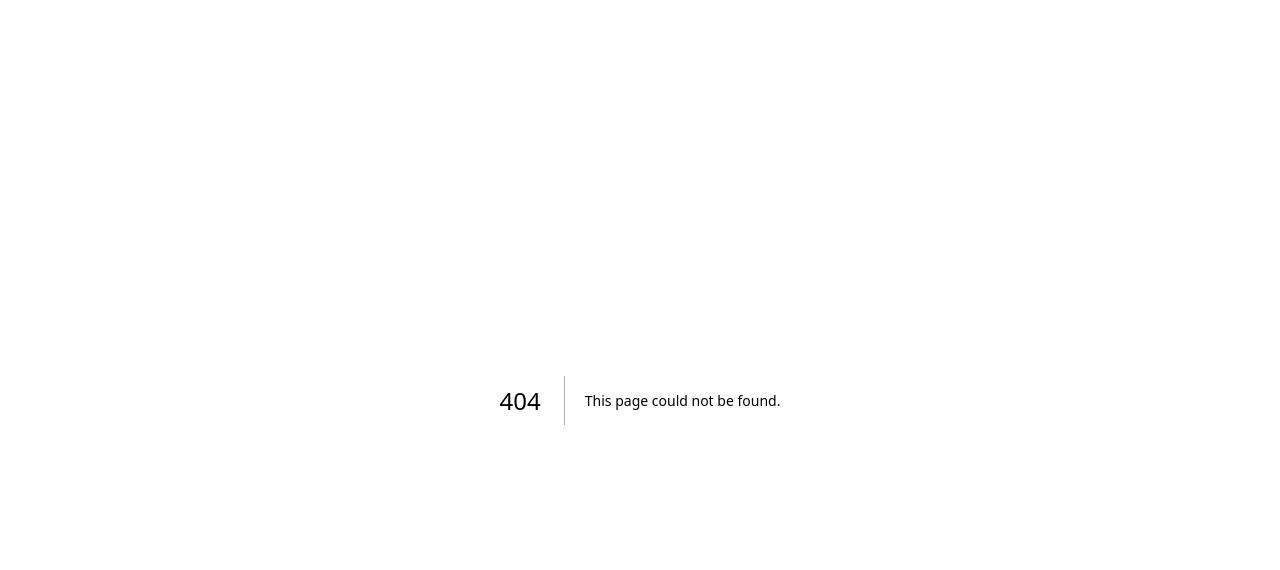
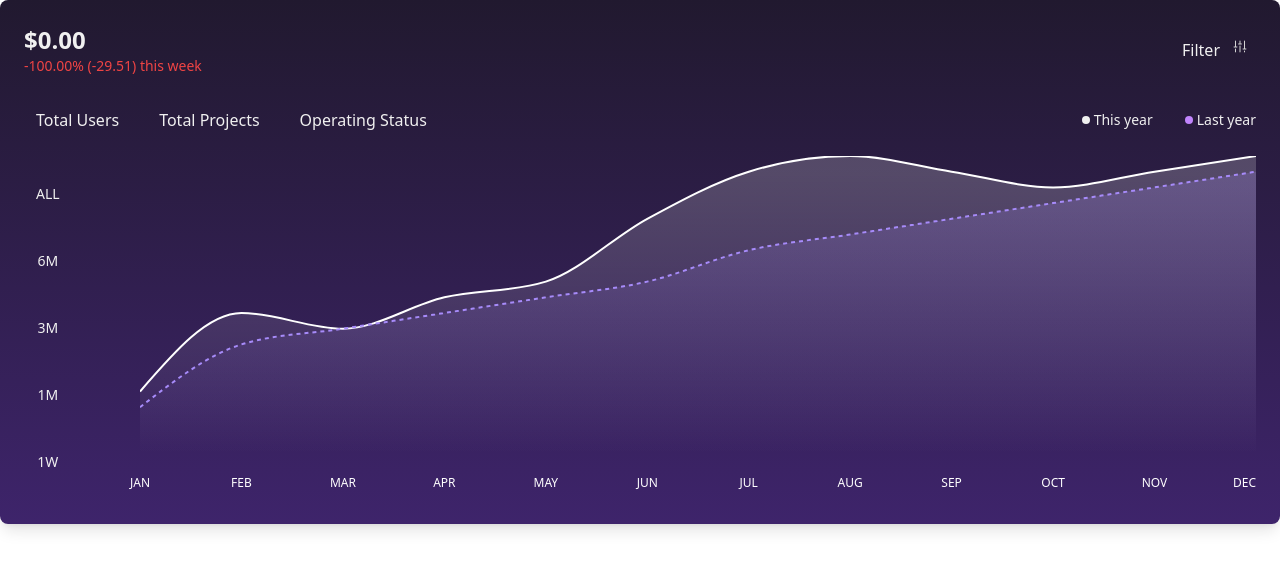
Before and after one commit to stephanniegb/ZeroXBridge_Frontend, a Next.js app: page /dash-header in a window 1280 px wide. Before the commit this address had no page. Shown: the top 570 px of the page. Built offline with nearby package versions, Linux system fonts and the light colour scheme.

Commit message:
Header component

```diff
--- /dev/null
+++ b/app/components/headers.tsx
@@ -0,0 +1,161 @@
+"use client"
+import Image from "next/image";
+import { Area, AreaChart, ResponsiveContainer, Tooltip, XAxis, YAxis } from "recharts"
+
+const data = [
+  { month: "JAN", thisYear: 1000, lastYear: 800 },
+  { month: "FEB", thisYear: 2000, lastYear: 1600 },
+  { month: "MAR", thisYear: 1800, lastYear: 1800 },
+  { month: "APR", thisYear: 2200, lastYear: 2000 },
+  { month: "MAY", thisYear: 2400, lastYear: 2200 },
+  { month: "JUN", thisYear: 3200, lastYear: 2400 },
+  { month: "JUL", thisYear: 3800, lastYear: 2800 },
+  { month: "AUG", thisYear: 4000, lastYear: 3000 },
+  { month: "SEP", thisYear: 3800, lastYear: 3200 },
+  { month: "OCT", thisYear: 3600, lastYear: 3400 },
+  { month: "NOV", thisYear: 3800, lastYear: 3600 },
+  { month: "DEC", thisYear: 4000, lastYear: 3800 },
+]
+
+const timeRanges = ["ALL", "6M", "3M", "1M", "1W"]
+
+export default function Analytictable() {
+  return (
+    <div className="col-span-4 bg-gradient-to-b from-[#21192F] to-[#3E246B] rounded-lg shadow-lg overflow-hidden">
+
+
+      <div className="p-6 flex flex-row items-center justify-between">
+        <div>
+          <div className="text-2xl font-bold text-white">$0.00</div>
+          <div className="text-sm text-red-500">-100.00% (-29.51) this week</div>
+        </div>
+        <button className=" flex p-2 gap-3 text-white hover:bg-white/10 rounded-full transition-colors">
+          <h2>Filter</h2>
+          <img src="./filter.svg"/>
+        </button>
+      </div>
+
+      <div className="p-6 pt-0">
+
+        <div className="flex flex-col h-[400px]">
+
+          <div className="flex items-center justify-between gap-4 mb-4">
+
+            <div className="flex gap-4">
+              {["Total Users", "Total Projects", "Operating Status"].map((label) => (
+                <button key={label} className="px-3 py-2 text-white hover:bg-white/10 rounded-md transition-colors">
+                  {label}
+                </button>
+              ))}
+            </div>
+
+            <div>
+
+            </div>
+
+            <div className="flex items-center gap-8 ml-auto">
+
+              <div className="flex items-center gap-1">
+                <div className="h-2 w-2 rounded-full bg-white" />
+                <span className="text-sm text-white">This year</span>
+              </div>
+
+              <div className="flex items-center gap-1">
+                <div className="h-2 w-2 rounded-full bg-purple-400" />
+                <span className="text-sm text-white">Last year</span>
+              </div>
+
+            </div>
+
+
+          </div>
+
+
+          <div className="flex h-full">
+            <div className="flex flex-col justify-between py-6 pr-2">
+              {timeRanges.map((range) => (
+                <button
+                  key={range}
+                  className="px-3 py-1 text-sm text-white hover:bg-white/10 rounded-md transition-colors"
+                >
+                  {range}
+                </button>
+              ))}
+            </div>
+            <div className="flex-1 h-full">
+              <ResponsiveContainer width="100%" height="100%">
+                <AreaChart data={data} margin={{ top: 0, right: 0, left: 0, bottom: 0 }}>
+                  <defs>
+                    <linearGradient id="thisYear" x1="0" y1="0" x2="0" y2="1">
+                      <stop offset="5%" stopColor="#fff" stopOpacity={0.2} />
+                      <stop offset="95%" stopColor="#fff" stopOpacity={0} />
+                    </linearGradient>
+                    <linearGradient id="lastYear" x1="0" y1="0" x2="0" y2="1">
+                      <stop offset="5%" stopColor="#a78bfa" stopOpacity={0.2} />
+                      <stop offset="95%" stopColor="#a78bfa" stopOpacity={0} />
+                    </linearGradient>
+                  </defs>
+                  <XAxis
+                    dataKey="month"
+                    stroke="#fff"
+                    strokeOpacity={0.4}
+                    style={{ fontSize: "12px" }}
+                    axisLine={false}
+                    tickLine={false}
+                  />
+                  <YAxis
+                    stroke="#fff"
+                    strokeOpacity={0.4}
+                    style={{ fontSize: "12px" }}
+                    axisLine={false}
+                    tickLine={false}
+                    tick={false}
+                  />
+                  <Tooltip
+                    content={({ active, payload }) => {
+                      if (active && payload && payload.length) {
+                        return (
+                          <div className="rounded-lg border border-gray-700 bg-gray-800 p-2 shadow-md">
+                            <div className="grid grid-cols-2 gap-2">
+                              <div className="flex flex-col">
+                                <span className="text-[0.70rem] uppercase text-gray-400">This Year</span>
+                                <span className="font-bold text-white">{payload[0].value}</span>
+                              </div>
+                              <div className="flex flex-col">
+                                <span className="text-[0.70rem] uppercase text-gray-400">Last Year</span>
+                                <span className="font-bold text-white">{payload[1].value}</span>
+                              </div>
+                            </div>
+                          </div>
+                        )
+                      }
+                      return null
+                    }}
+                  />
+                  <Area
+                    type="monotone"
+                    dataKey="thisYear"
+                    stroke="#fff"
+                    strokeWidth={2}
+                    fillOpacity={1}
+                    fill="url(#thisYear)"
+                  />
+                  <Area
+                    type="monotone"
+                    dataKey="lastYear"
+                    stroke="#a78bfa"
+                    strokeWidth={2}
+                    strokeDasharray="4 4"
+                    fillOpacity={1}
+                    fill="url(#lastYear)"
+                  />
+                </AreaChart>
+              </ResponsiveContainer>
+            </div>
+          </div>
+        </div>
+      </div>
+
+    </div>
+  )
+}
--- /dev/null
+++ b/app/dash-header/page.tsx
@@ -0,0 +1,10 @@
+import React from "react";
+import Headers from "../components/headers"
+
+export default function HomePage() {
+    return (
+        <div className="">
+        <Headers />
+        </div>
+    );
+}
--- a/package.json
+++ b/package.json
@@ -13,7 +13,8 @@
     "lucide-react": "^0.475.0",
     "next": "15.1.7",
     "react": "^19.0.0",
-    "react-dom": "^19.0.0"
+    "react-dom": "^19.0.0",
+    "recharts": "^2.15.1"
   },
   "devDependencies": {
     "@eslint/eslintrc": "^3",
--- a/tsconfig.json
+++ b/tsconfig.json
@@ -22,6 +22,6 @@
       "@/*": ["./*"]
     }
   },
-  "include": ["next-env.d.ts", "**/*.ts", "**/*.tsx", ".next/types/**/*.ts"],
+  "include": ["next-env.d.ts", "**/*.ts", "**/*.tsx", ".next/types/**/*.ts", "app/dash-header/page.js"],
   "exclude": ["node_modules"]
 }
```
Also changed, not shown: public/filter.svg (added), 1 other file (tests, documents, lock files or other folders).
